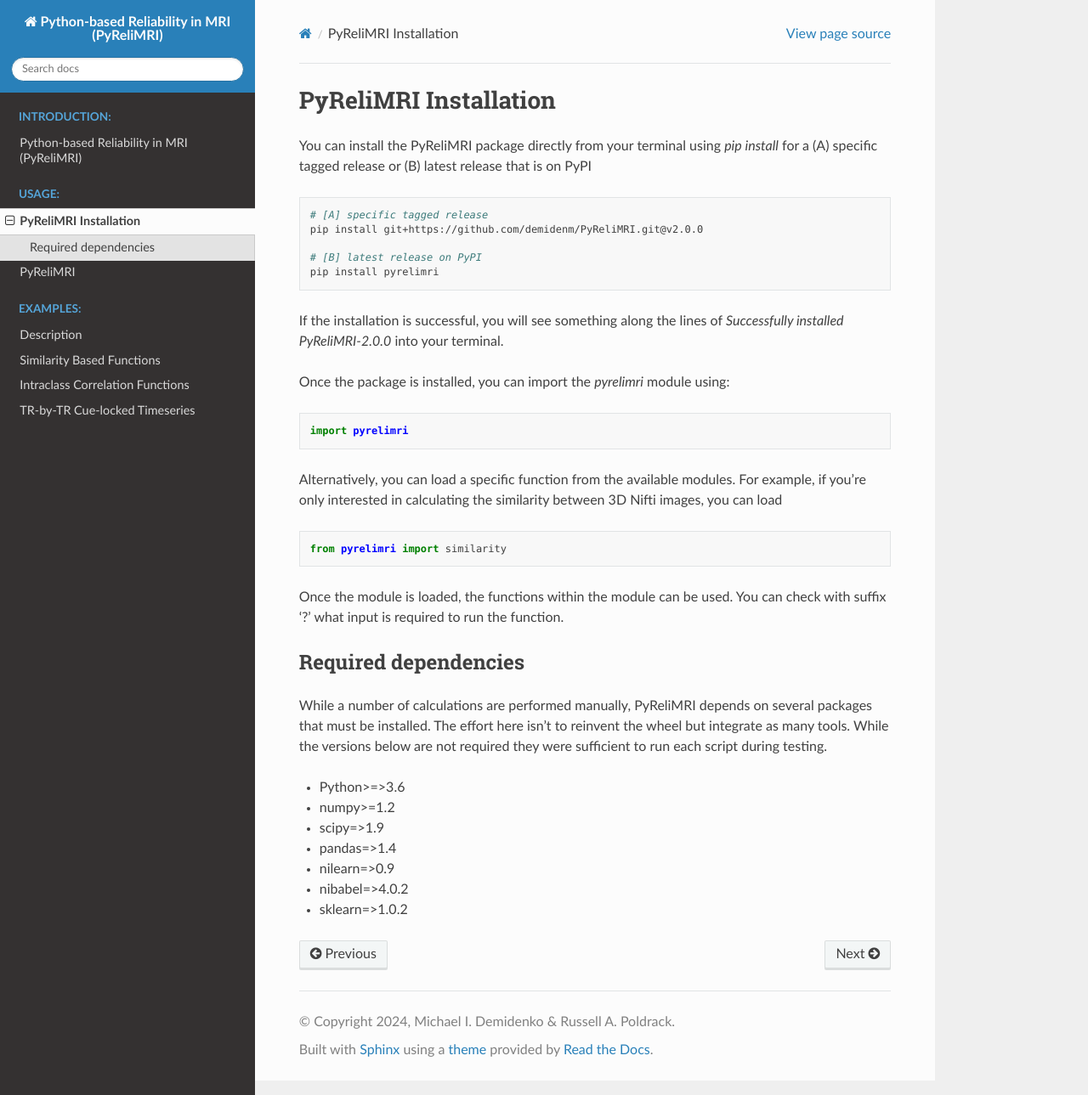
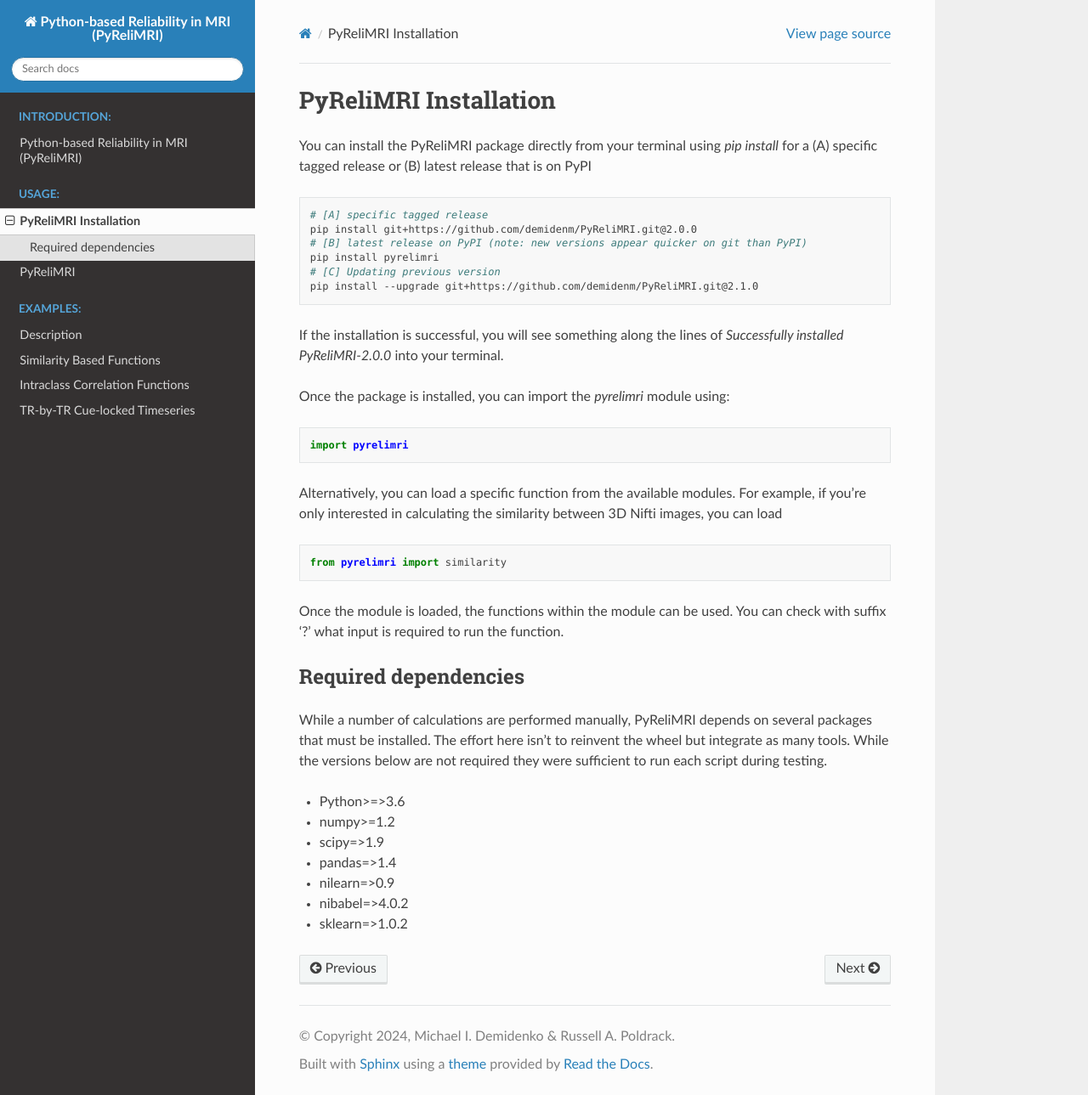
Before and after one commit to demidenm/PyReliMRI, a Sphinx documentation site: the page built from docs/install.rst, in a window 1280 px wide and 1289 px high. Shown: the whole window at 85% size. Built offline with Sphinx 7.4.7 and the Read the Docs theme 2.0.0, drawn with Linux system fonts in a browser that asks for light colours.

Commit message:
install.rst add upgrade opt

```diff
--- a/docs/install.rst
+++ b/docs/install.rst
@@ -7,10 +7,13 @@ or (B) latest release that is on PyPI
 .. code-block:: bash
 
    # [A] specific tagged release
-   pip install git+https://github.com/demidenm/PyReliMRI.git@v2.0.0
+   pip install git+https://github.com/demidenm/PyReliMRI.git@2.0.0
+   # [B] latest release on PyPI (note: new versions appear quicker on git than PyPI)
+   pip install pyrelimri
+   # [C] Updating previous version
+   pip install --upgrade git+https://github.com/demidenm/PyReliMRI.git@2.1.0
 
-   # [B] latest release on PyPI
-   pip install pyrelimri
+
 
 If the installation is successful, you will see something along the lines of *Successfully installed PyReliMRI-2.0.0* into your terminal.
 
```
